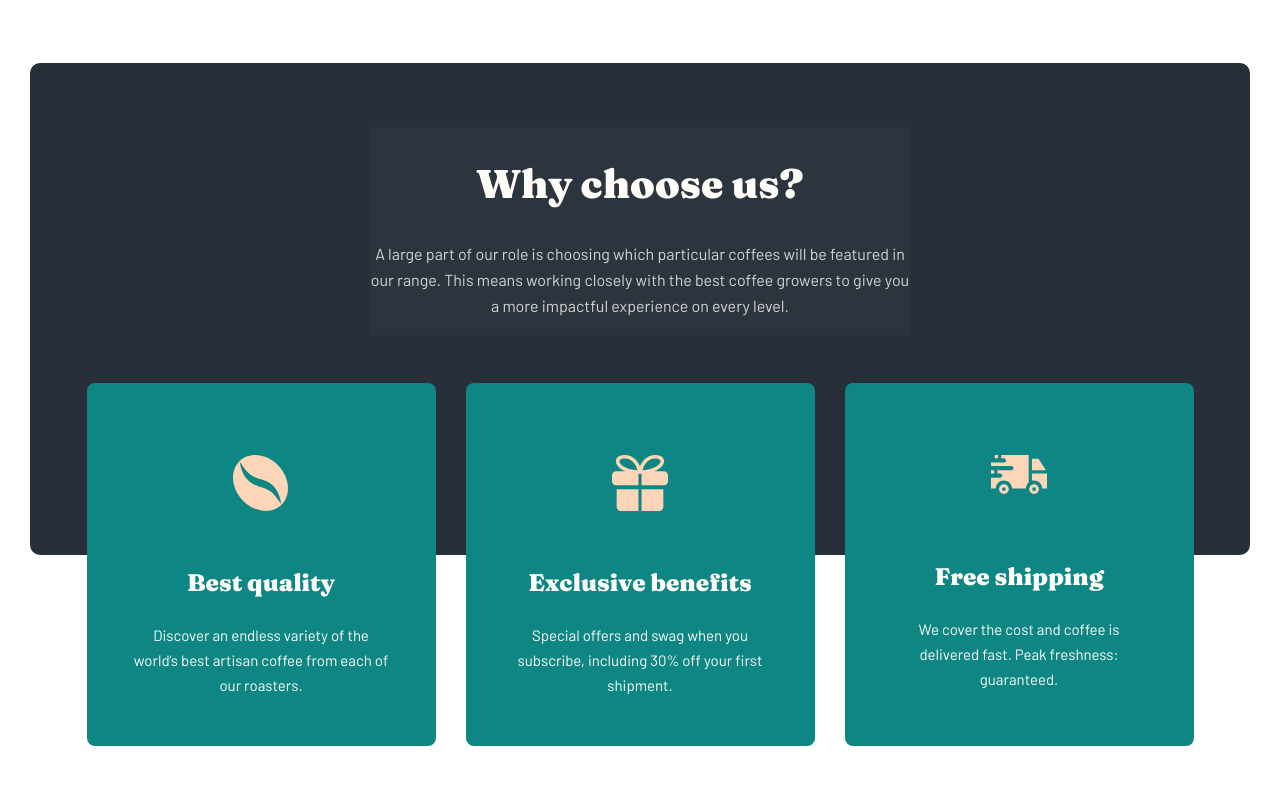
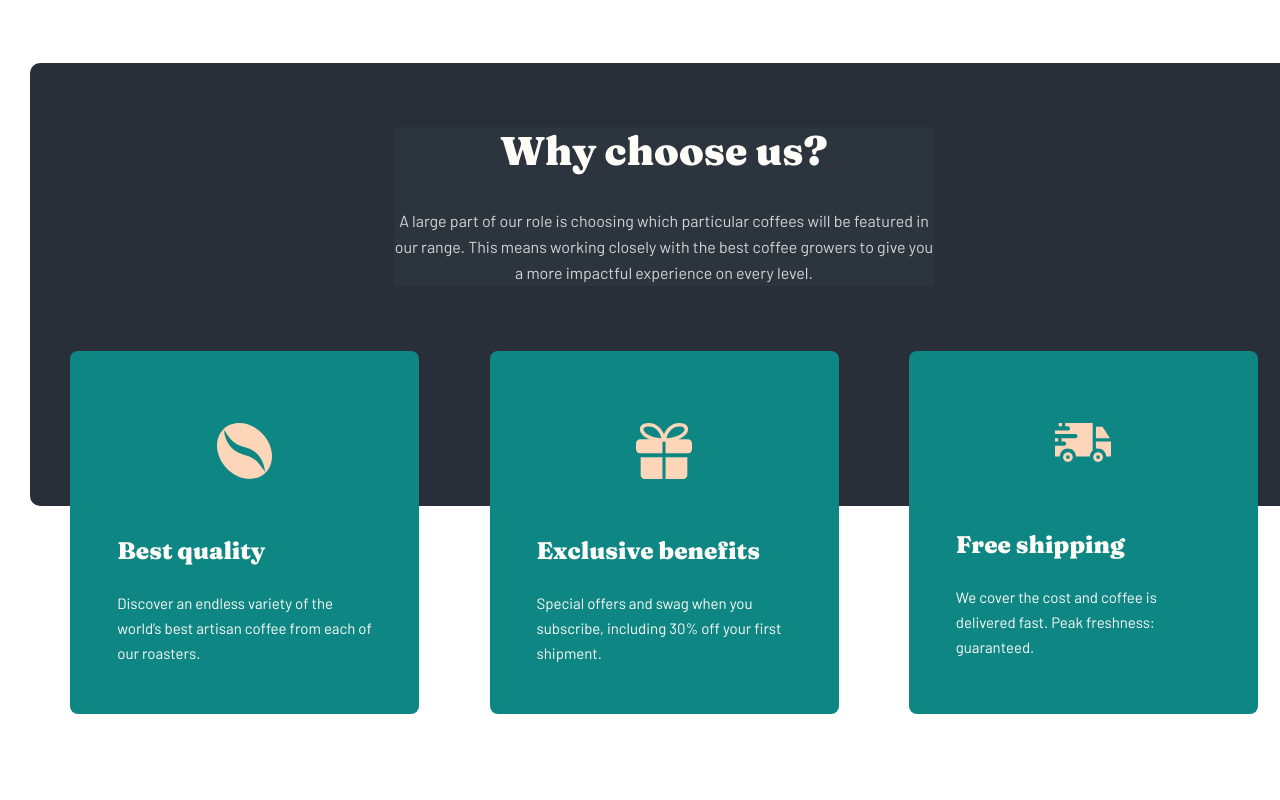
Before and after one commit to Kamol21/kamoliddin-3month-3-homerok-cofferoasters, a plain HTML site: page index.html in a window 1280 px wide. Shown: the part 1400-2200 px from the top of the page. Drawn offline with Linux system fonts and the light colour scheme.

Commit message:
add 2 sections and fix some errors

```diff
--- a/css/main.css
+++ b/css/main.css
@@ -248,12 +248,14 @@
     background-color: #2C343E;
 }
 .s3__title {
+    margin-top: 0;
     font-size: 28px;
     line-height: 28px;
     text-align: center;
     color: #FEFCF7;
 }
 .s3__text {
+    margin: 0;
     font-family: "Barlow";
     font-weight: 400;
     font-size: 15px;
@@ -577,7 +579,9 @@
         flex-direction: row;
         align-items: center;
         max-width: 573px;
+        margin-left: auto;
         margin-bottom: 24px;
+        margin-right: auto;
         padding: 41px 48px 41px 70px;
         background-color: #0E8784;
         border-radius: 8px;
@@ -602,6 +606,15 @@
     }
     .s3__items-box {
         max-width: 343px;
+        display: flex;
+        flex-direction: column;
+        align-items: flex-start;
+    }
+    .s3__items-title {
+        text-align: start;
+    }
+    .s3__items-text {
+        text-align: start;
     }
 
     .s4 {
@@ -718,7 +731,8 @@
 
 }
 
-@media only screen and (min-width: 870px){
+
+@media only screen and (min-width: 1000px){
     .container {
         padding: 0 30px;
     }
@@ -787,6 +801,7 @@
         max-width: 255px;
     }
     .s3 {
+        width: 100%;
         padding-bottom: 220px;
     }
     .s3__list {
@@ -932,6 +947,7 @@
         margin-bottom: 0;
     }
     .site-footer__nav-list {
+        margin-top: 0;
         margin-bottom: 0;
         flex-direction: row;
     }
```
